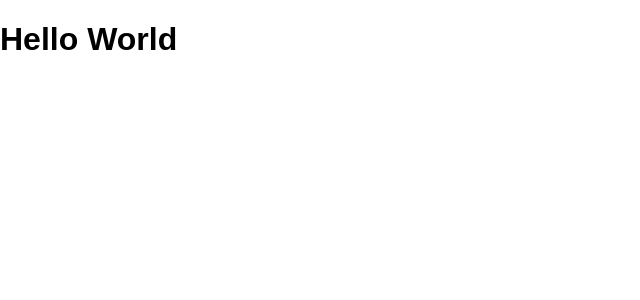
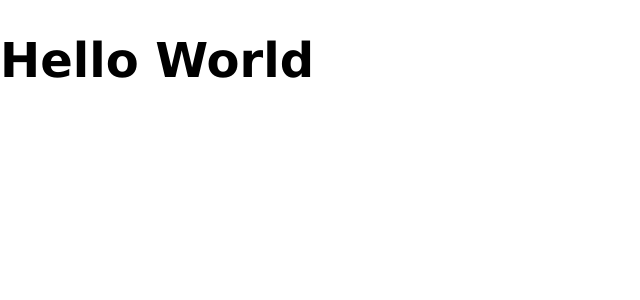
Before and after one commit to franciscoclavero/cad-user, a React (Create React App) app: page / in a window 1280 px wide. Shown: the top 300 px of the page, without its empty margins (0-640 px from the left). Built offline with nearby package versions, Linux system fonts and the light colour scheme; the HTML template or start-up script is replaced by a standard one.

Commit message:
feat: create storybook

```diff
--- a/src/index.css
+++ b/src/index.css
@@ -1,5 +1,8 @@
 body {
   margin: 0;
   padding: 0;
-  font-family: sans-serif;
+  box-sizing: border-box;
+  font-family: Verdana, Geneva, Tahoma, sans-serif;
+  font-size: 24px;
+
 }
```
Also changed, not shown: .eslintrc.json, 1 other file (tests, documents, lock files or other folders).
